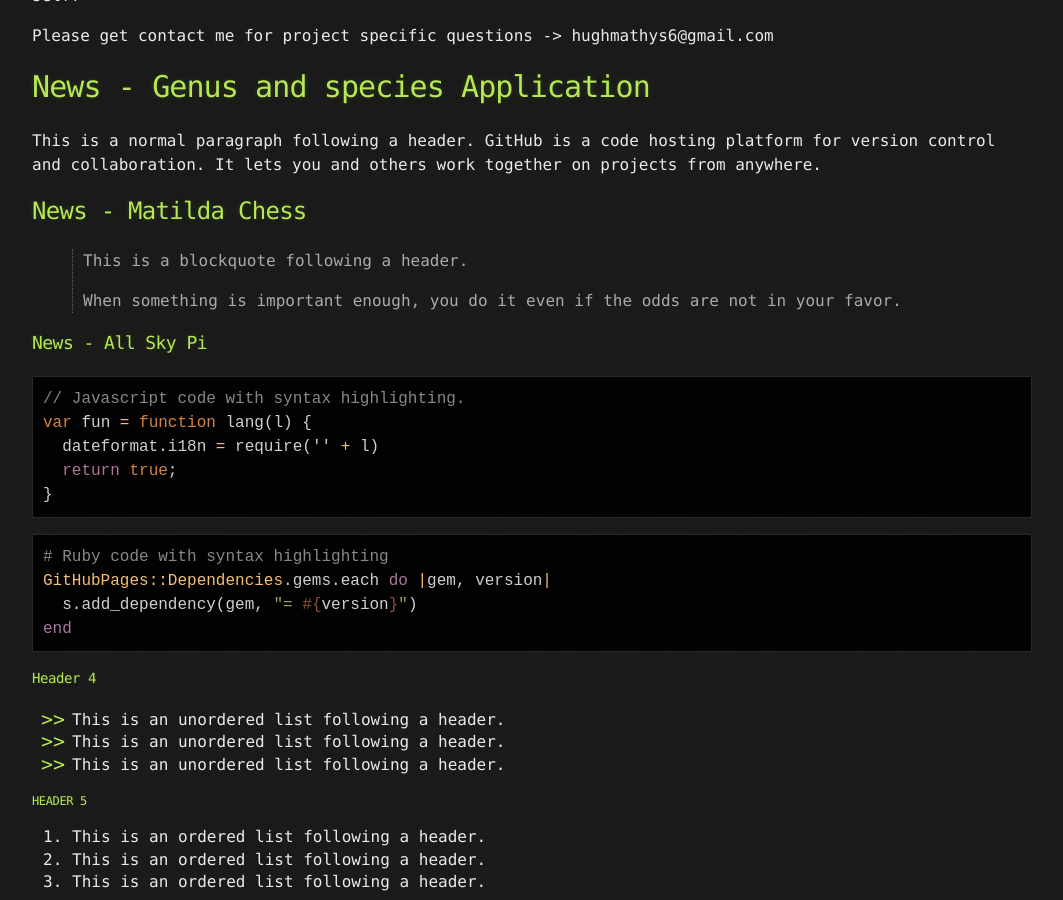
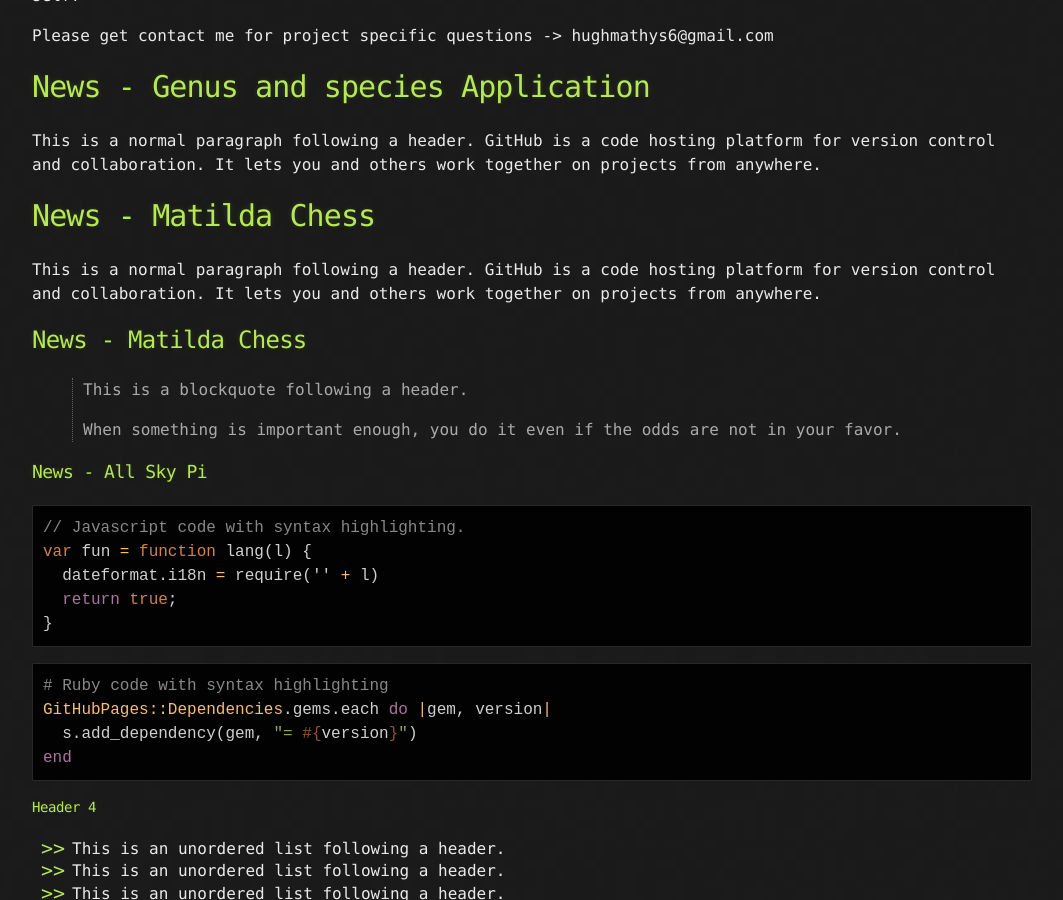
Before and after one commit to Chessdog68/my-github-page, a Jekyll site: the page built from index.md, in a window 1280 px wide and 900 px high, scrolled down 466 px. Shown: the whole window, without its empty margins (108-1171 px from the left). Built offline with Jekyll 4.4.1, drawn with Linux system fonts in a browser that asks for light colours.

Commit message:
index update

```diff
--- a/index.md
+++ b/index.md
@@ -19,6 +19,13 @@
 # News - Genus and species Application
 
 This is a normal paragraph following a header. GitHub is a code hosting platform for version control and collaboration. It lets you and others work together on projects from anywhere.
+
+# News - Matilda Chess
+
+This is a normal paragraph following a header. GitHub is a code hosting platform for version control and collaboration. It lets you and others work together on projects from anywhere.
+
+
+
 
 ## News - Matilda Chess
 
```
